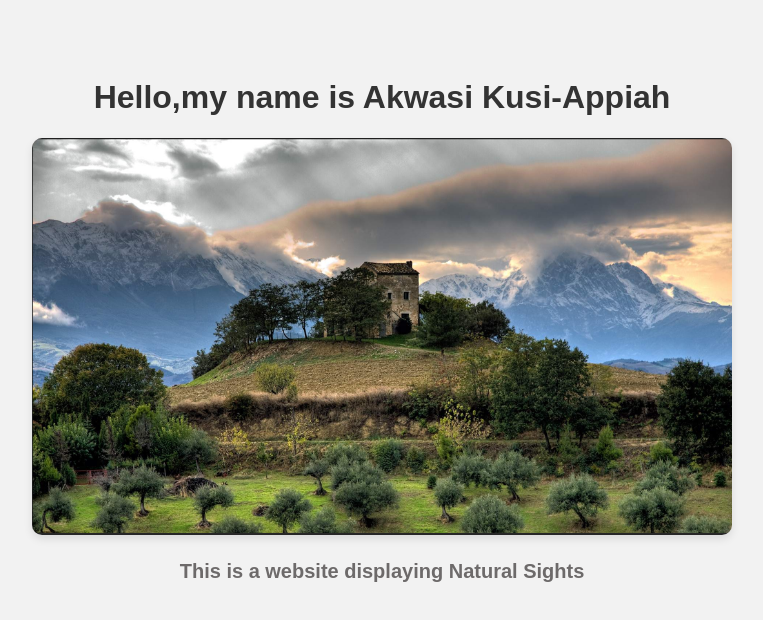
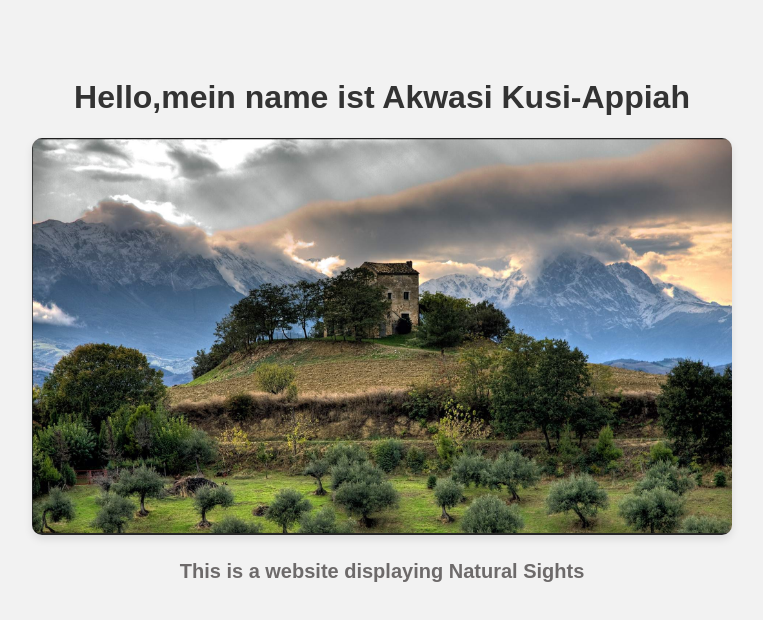
Before and after one commit to akusi-appiah/aws-wk3-beanstalk-app, a website: page public/index.html in a window 1280 px wide. Shown: the whole page, without its empty margins (258-1021 px from the left). Drawn offline with Linux system fonts and the light colour scheme.

```diff
--- a/public/index.html
+++ b/public/index.html
@@ -7,7 +7,7 @@
     <link rel="stylesheet" href="/style.css" />
   </head>
   <body>
-    <h1>Hello,my name is Akwasi Kusi-Appiah</h1>
+    <h1>Hello,mein name ist Akwasi Kusi-Appiah</h1>
     <div class="image-container">
       <img id="rotating-image" src="/images/tree-pix.png" alt="Natural Sites" />
       <span>This is a website displaying Natural Sights</span>
```
Also changed, not shown: .github/workflows/deploy-ebs.yml.
